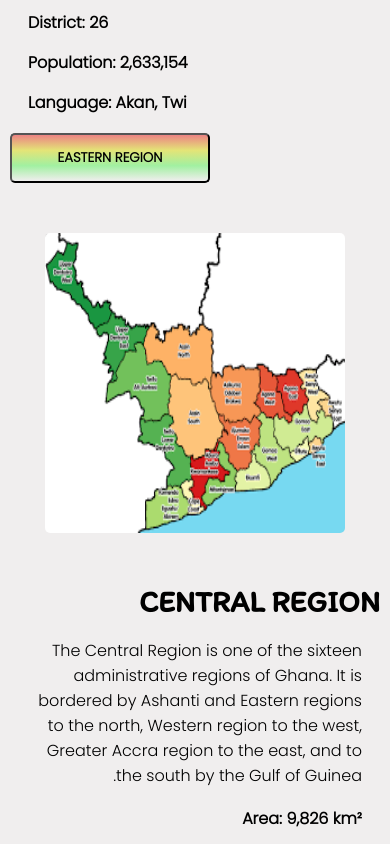
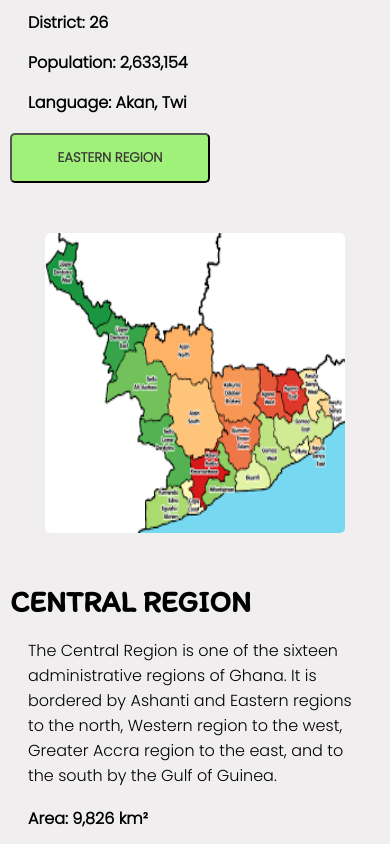
Before and after one commit to braincee/tourist-site, a Next.js app: page / in a window 390 px wide. Shown: the part 880-1724 px from the top of the page. Built offline with nearby package versions, Linux system fonts and the light colour scheme; a web font is replaced by a local one.

Commit message:
changes 19

```diff
--- a/src/components/home/home-page.js
+++ b/src/components/home/home-page.js
@@ -3,7 +3,8 @@ import Image from "next/image";
 
 const HomePage = ({data}) => {
     return (
-        <div className="main-body">
+      <div>
+         <div className="main-body">
           <h2>REGIONS IN GHANA</h2>
         {data.map((t) => (
           <div key={t.id} className="home-card">
@@ -21,6 +22,7 @@ const HomePage = ({data}) => {
           </div>
         ))}
       </div>
+      </div>
     );
 }
 
--- a/styles/general.css
+++ b/styles/general.css
@@ -49,7 +49,7 @@
   z-index: 200;
   flex-direction: column;
   gap: 100px;
-  background: linear-gradient(180deg, rgb(235, 131, 131), rgb(228, 228, 119), rgb(161, 240, 161), transparent);
+  background: linear-gradient(180deg, rgb(235, 131, 131), rgb(228, 228, 119), rgb(161, 240, 161));
   transition: 0.5s ease-in;
 }
 
@@ -63,7 +63,7 @@
   z-index: 200;
   flex-direction: column;
   gap: 100px;
-  background: linear-gradient(180deg, rgb(235, 131, 131), rgb(228, 228, 119), rgb(161, 240, 161), transparent);
+  background: linear-gradient(180deg, rgb(235, 131, 131), rgb(228, 228, 119), rgb(161, 240, 161));
   transition: 0.5s ease-in;
 }
 
@@ -133,13 +133,14 @@ button {
   font-family: 'Poppins', sans-serif;
   font-weight: 700;
   text-transform: uppercase;
-  background: linear-gradient(180deg, rgb(235, 131, 131), rgb(228, 228, 119), rgb(161, 240, 161), transparent);
+  color: #3a3838;
+  background: rgb(160, 241, 122);
 }
 
 button:hover {
-  transform: scale(1.05);
   cursor: pointer;
-  transition: transform 0.1s ease-in;
+  background: #dbd8d869;
+  color: rgb(112, 177, 82);
 }
 
 .image {
@@ -160,12 +161,6 @@ button:hover {
 
 .main-body img {
   border-radius: 5px;
-}
-
-.main-body img:hover {
-  transform: scale(1.1);
-  cursor: pointer;
-  transition: transform 0.5s ease-in;
 }
 
 .card {
@@ -196,6 +191,7 @@ button:hover {
   font-family: 'Poppins', sans-serif;
   line-height: 25px;
 }
+
 .card:nth-child(odd) {
   direction: rtl;
 }
@@ -205,10 +201,10 @@ button:hover {
 }
 
 footer {
-  background: linear-gradient(180deg, rgb(235, 131, 131), rgb(228, 228, 119), rgb(161, 240, 161), transparent);;
-  color: rgb(19, 18, 17);
+  background: rgba(7, 6, 6, 0.651);
+  color: rgb(151, 218, 85);
   padding: 10px;
-  font-family: 'Pacifico', cursive;
+  font-family: 'Poppins', sans-serif;
   text-align: center;
 }
 
@@ -245,6 +241,14 @@ footer {
   .home-card {
     display: flex;
     flex-direction: column;
+  }
+
+  .home-card:nth-child(odd) {
+    direction: unset;
+  }
+
+  .card:nth-child(odd) {
+    direction: unset;
   }
 
   h1 {
```
